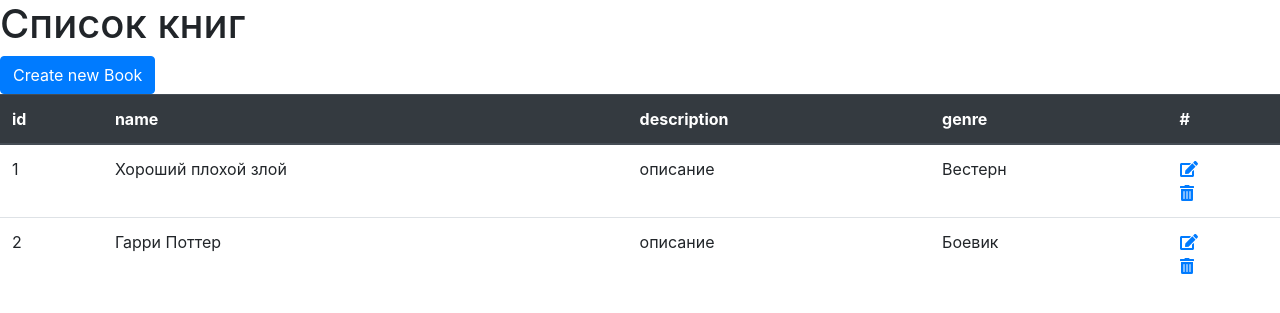
After one commit to gv1410/08.06.20_DjangoProj, a Django app: page /listbook/ in a window 1280 px wide. The commit adds this page. Shown: the top 313 px of the page. Run offline with Django 3.2, Linux system fonts and the light colour scheme; data comes from the database, SQL or seed files in the repository; both versions use the stored data as it was after the commit; some libraries are stand-ins or nearby versions.

Commit message:
booklist + update + delete

```diff
--- a/src/proj/urls.py
+++ b/src/proj/urls.py
@@ -14,15 +14,18 @@ Including another URLconf
     2. Add a URL to urlpatterns:  path('blog/', include('blog.urls'))
 """
 from django.contrib import admin
-from django.urls import path
-from testapp.views import test, CreateGenre, CreateBook, UpdateGenre, ListGenre, DeleteGenre
+from django.urls import path, include
+from testapp.views import test, CreateGenre, CreateBook, UpdateGenre, ListGenre, DeleteGenre, UpdateBook, ListBook, DeleteBook
 
 urlpatterns = [
     path('admin/', admin.site.urls),
     path('test/', test),
-    path('creategenre/', CreateGenre.as_view()),
-    path('createbook/', CreateBook.as_view()),
-    path('<int:id>/update/', UpdateGenre.as_view()),
-    path('listgenre/', ListGenre.as_view()),
-    path('<int:pk>/deletegenre/', DeleteGenre.as_view())
+    path('creategenre/', CreateGenre.as_view(), name='creategenre'),
+    path('createbook/', CreateBook.as_view(), name ='createbook'),
+    path('<int:id>/updategenre/', UpdateGenre.as_view(), name='updategenre'),
+    path('listgenre/', ListGenre.as_view(), name='listgenre'),
+    path('<int:pk>/deletegenre/', DeleteGenre.as_view(), name='deletegenre'),
+    path('<int:id>/updatebook/', UpdateBook.as_view(), name='updatebook'),
+    path('listbook/', ListBook.as_view(), name='listbook'),
+    path('<int:pk>/deletebook/', DeleteBook.as_view(), name='deletebook'),
 ]
--- a/src/testapp/models.py
+++ b/src/testapp/models.py
@@ -3,7 +3,6 @@ from django.db import models
 # Create your models here.
 
 class Genre(models.Model):
-    # pk PK + autoincrement not null
     name = models.CharField(verbose_name='Название жанра', max_length=100)
     description = models.TextField(verbose_name='Описание жанра', null=True, blank=True)
 
--- /dev/null
+++ b/src/testapp/templates/testapp/listbook.html
@@ -0,0 +1,39 @@
+<!DOCTYPE html>
+<html lang="en">
+<head>
+    <meta charset="UTF-8">
+    <meta name="viewport" content="width=device-width, initial-scale=1.0">
+    <script src="https://cdnjs.cloudflare.com/ajax/libs/font-awesome/5.12.0-2/js/all.min.js" integrity="sha256-+Q/z/qVOexByW1Wpv81lTLvntnZQVYppIL1lBdhtIq0=" crossorigin="anonymous"></script>
+    <link rel="stylesheet" href="https://stackpath.bootstrapcdn.com/bootstrap/4.5.0/css/bootstrap.min.css" integrity="sha384-9aIt2nRpC12Uk9gS9baDl411NQApFmC26EwAOH8WgZl5MYYxFfc+NcPb1dKGj7Sk" crossorigin="anonymous">
+    <title>Listbook</title>
+</head>
+<body>
+    <h1>Список книг</h1>
+    <a href="/createbook/"class="btn btn-primary">Create new Book</a><br>
+    <table width="100%" class="table">
+        <thead class="thead-dark">
+        <tr>
+            <th>id</th>
+            <th>name</th>
+            <th>description</th>
+            <th>genre</th>
+            <th>#</th>
+        </tr>
+        </thead>
+        {%for obj in object_list%}
+        <tr>
+            <td>{{obj.pk}}</td>
+            <td>{{obj.name}}</td>
+            <td>{{obj.description}}</td>
+            <td>{{obj.genre}}</td>
+            <td><a href="/{{obj.pk}}/updatebook/"><i class="fas fa-edit"></i></a><br>
+                <a href="/{{obj.pk}}/deletebook/"><i class="fas fa-trash-alt"></i></a><br>
+            </td>
+        </tr>
+        {% endfor %}
+    </table>
+    <script src="https://code.jquery.com/jquery-3.5.1.slim.min.js" integrity="sha384-DfXdz2htPH0lsSSs5nCTpuj/zy4C+OGpamoFVy38MVBnE+IbbVYUew+OrCXaRkfj" crossorigin="anonymous"></script>
+    <script src="https://cdn.jsdelivr.net/npm/popper.js@1.16.0/dist/umd/popper.min.js" integrity="sha384-Q6E9RHvbIyZFJoft+2mJbHaEWldlvI9IOYy5n3zV9zzTtmI3UksdQRVvoxMfooAo" crossorigin="anonymous"></script>
+    <script src="https://stackpath.bootstrapcdn.com/bootstrap/4.5.0/js/bootstrap.min.js" integrity="sha384-OgVRvuATP1z7JjHLkuOU7Xw704+h835Lr+6QL9UvYjZE3Ipu6Tp75j7Bh/kR0JKI" crossorigin="anonymous"></script>
+</body>
+</html>
--- a/src/testapp/templates/testapp/listgenre.html
+++ b/src/testapp/templates/testapp/listgenre.html
@@ -22,7 +22,7 @@
         <tr>
             <td>{{obj.pk}}</td>
             <td>{{obj.name}}</td>
-            <td><a href="/{{obj.pk}}/update/"><i class="fas fa-edit"></i></a><br>
+            <td><a href="/{{obj.pk}}/updategenre/"><i class="fas fa-edit"></i></a><br>
                 <a href="/{{obj.pk}}/deletegenre/"><i class="fas fa-trash-alt"></i></a><br>
             </td>
         </tr>
--- a/src/testapp/views.py
+++ b/src/testapp/views.py
@@ -3,8 +3,7 @@ from django.http import HttpResponse
 from .models import Genre, Book
 from .forms import CreateGenreForm, CreateBookForm
 import datetime
-from django.views.generic import TemplateView
-from django.views.generic import CreateView, UpdateView, DetailView, ListView, DeleteView
+from django.views.generic import CreateView, UpdateView, DetailView, ListView, DeleteView, TemplateView
 # Create your views here.
 
 def test(request):
@@ -30,6 +29,7 @@ class Test(TemplateView):
     def get_context_data(self, **kwargs):
         context = super(Test).get_context_data(**kwargs)
 '''
+
 class CreateGenre(CreateView):
     model = Genre
     form_class = CreateGenreForm
@@ -68,3 +68,27 @@ class DeleteGenre(DeleteView):
     model = Genre
     template_name = 'testapp/deletegenre.html'
     success_url = '/test'
+
+class UpdateBook(UpdateView):
+    model = Book
+    form_class = CreateBookForm
+    queryset = Book.objects.all()
+    template_name = 'testapp/createbook.html'
+    success_url = '/test'
+
+    def get_object(self):
+        id_ = self.kwargs.get('id')
+        return get_object_or_404(Book, id=id_)
+
+    def form_valid(self, form):
+        print(form.cleaned_data)
+        return super().form_valid(form)
+
+class ListBook(ListView):
+    model = Book
+    template_name = 'testapp/listbook.html'
+
+class DeleteBook(DeleteView):
+    model = Book
+    template_name = 'testapp/deletebook.html'
+    success_url = '/test'
```
Also changed, not shown: src/proj/settings.py (+5 -2 lines), src/testapp/templates/testapp/deletebook.html (added, +18 -0 lines), src/db.sqlite3, src/testapp/forms.py (line endings or trailing spaces).
